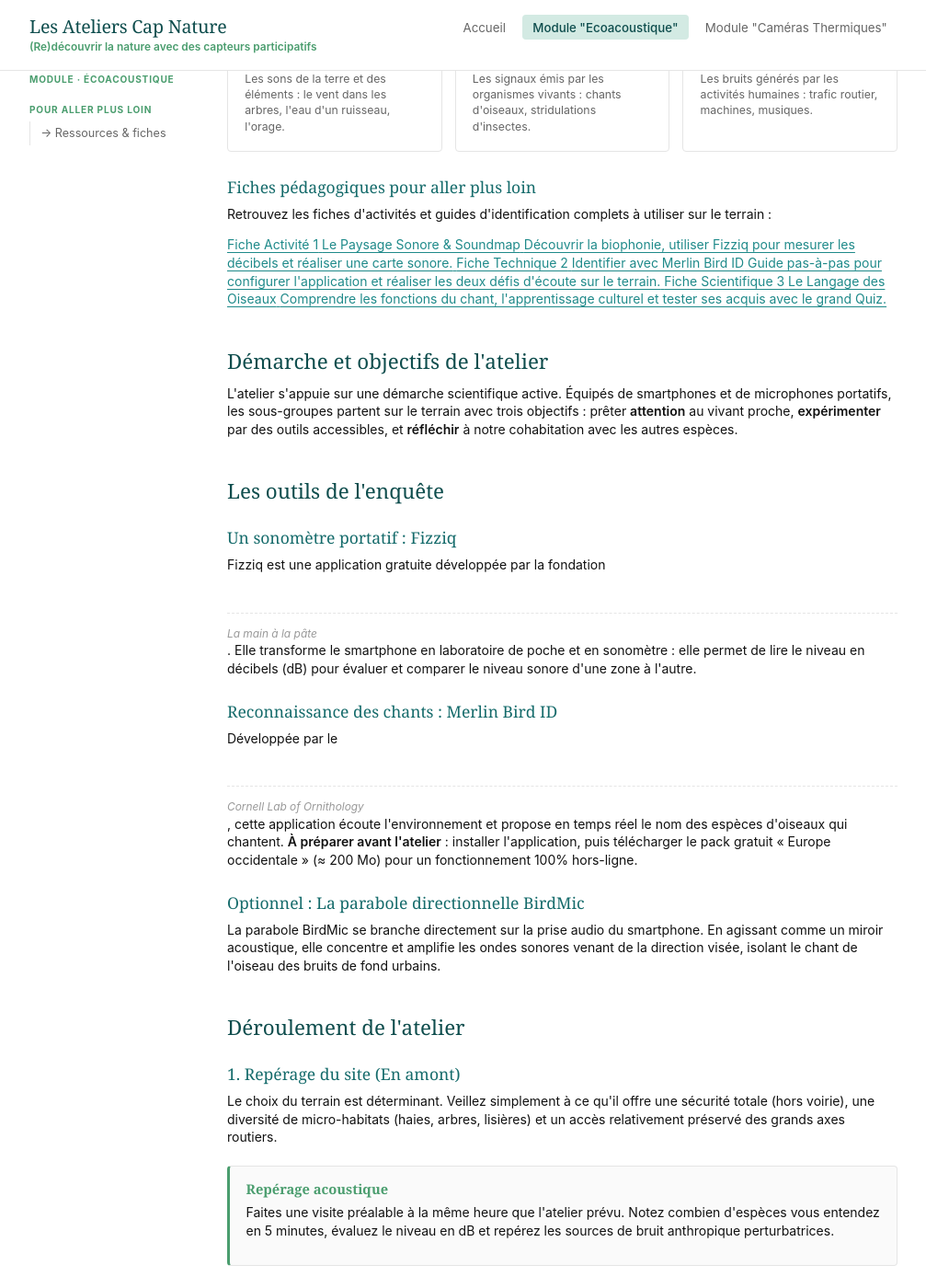
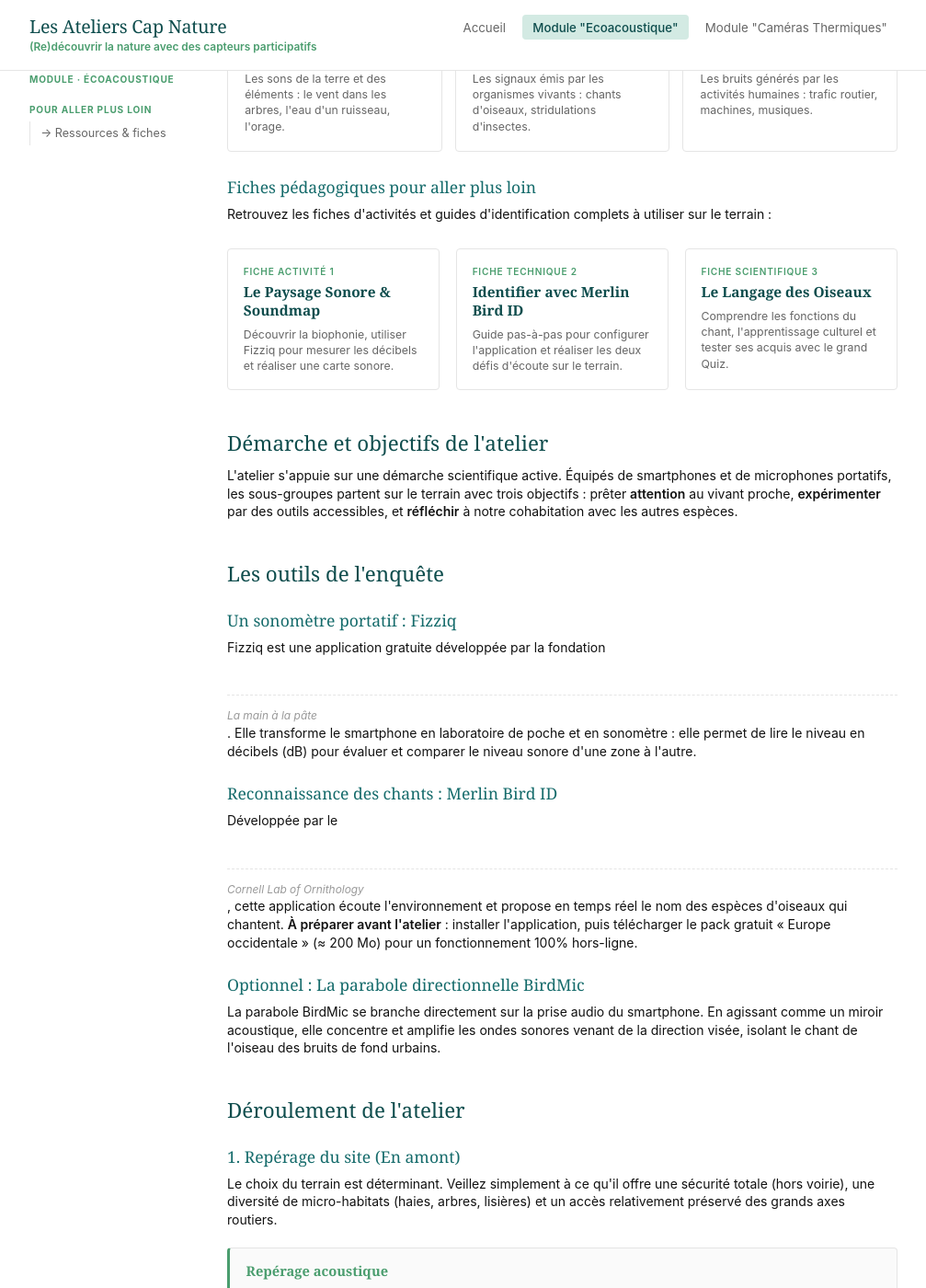
Before and after one commit to marieleapouliquen/wiki-cap-nature, a Jekyll site: the page built from _pages/module-oiseaux/index.md, in a window 1280 px wide and 1400 px high, scrolled down 4288 px. Shown: the whole window at 92% size, without its empty margins (136-1143 px from the left). Built offline with Jekyll 4.4.1, drawn with Linux system fonts in a browser that asks for light colours.

Commit message:
Update main.css

```diff
--- a/assets/css/main.css
+++ b/assets/css/main.css
@@ -414,6 +414,66 @@ main.content > p > em, main.content > em {
 .sono-card .latin { font-style: italic; color: var(--color-muted); font-size: 0.82rem; display: block; margin-bottom: 0.6rem; }
 .sono-card .pattern { font-size: 0.85rem; margin-top: 0.6rem; padding: 0.4rem 0.6rem; background: var(--mint); border-left: 2px solid var(--green); color: var(--teal-dark); }
 
+/* Grille pour les fiches ressources */
+.resource-links {
+  display: grid !important;
+  grid-template-columns: repeat(3, 1fr) !important; /* Force 3 colonnes égales */
+  gap: 1.25rem !important;                           /* Espace de sécurité entre les cartes */
+  margin: 2rem auto !important;
+  width: 100% !important;
+  clear: both;
+}
+
+/* Ajustement de la carte pour éviter les collisions de texte */
+.resource-link {
+  display: flex !important;
+  flex-direction: column !important;
+  justify-content: flex-start;
+  background: var(--color-bg) !important;
+  border: 1px solid var(--color-border) !important;
+  border-radius: 4px !important;
+  padding: 1.2rem !important;
+  text-decoration: none !important;
+  color: var(--color-text) !important;
+  transition: all 0.15s ease;
+  min-height: 140px;          /* Donne une hauteur minimale commune pour aligner les boîtes */
+  height: 100%;               /* Force toutes les cartes à avoir la même hauteur dans la ligne */
+}
+
+.resource-link:hover {
+  border-color: var(--teal) !important; /* Devient Teal au survol pour rappeler le menu */
+  transform: translateY(-2px);
+  box-shadow: 0 4px 12px rgba(0, 0, 0, 0.05);
+}
+
+.resource-link .resource-link-label {
+  display: block !important;
+  font-size: 0.72rem !important;
+  text-transform: uppercase !important;
+  letter-spacing: 0.08em !important;
+  color: var(--green) !important;       /* Label en vert pour rappeler la charte */
+  font-weight: 600 !important;
+  margin-bottom: 0.4rem !important;
+}
+
+.resource-link .resource-link-title {
+  display: block !important;
+  font-family: var(--font-serif) !important;
+  font-weight: 600 !important;
+  font-size: 1.1rem !important;
+  line-height: 1.3 !important;
+  color: var(--teal-dark) !important;  /* Titre en teal foncé */
+  margin: 0 0 0.5rem 0 !important;
+}
+
+.resource-link .resource-link-desc {
+  display: block !important;
+  font-size: 0.88rem !important;
+  color: var(--color-muted) !important;
+  line-height: 1.4 !important;
+  margin: 0 !important;
+}
+
 
 /* ============================================================================
    7. RESPONSIVE GLOBAL & ADAPTATION DU LAYOUT DOUBLE COLONNE
```
